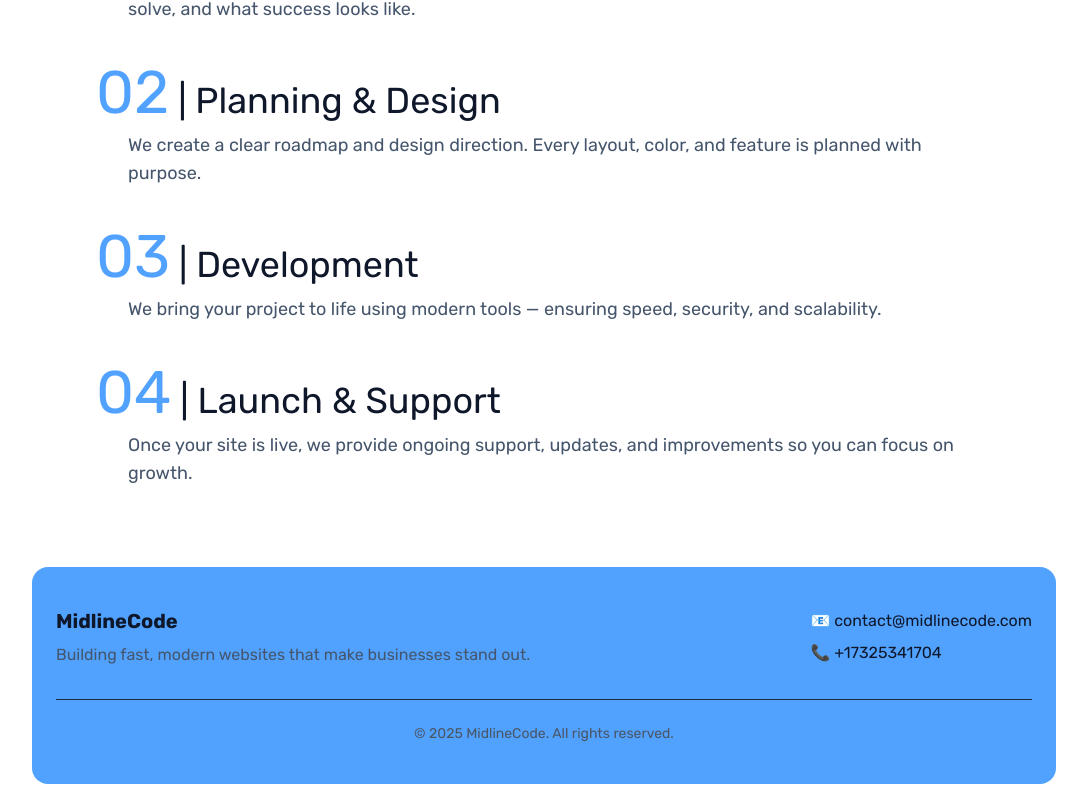
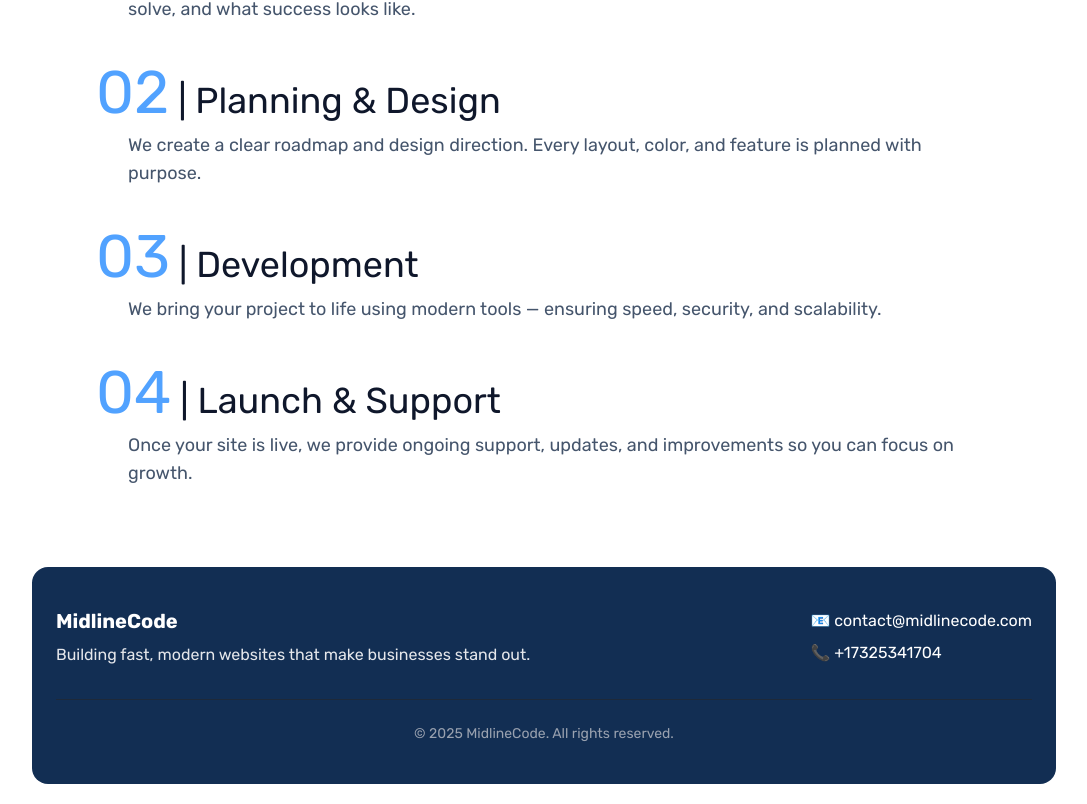
Before and after one commit to ajdinhusetovic/midline-portfolio, a Next.js app: page / in a window 1280 px wide. Shown: the part 2721-3525 px from the top of the page, without its empty margins (96-1183 px from the left). Built offline with nearby package versions, Linux system fonts and the light colour scheme.

Commit message:
update footer

```diff
--- a/components/Footer.tsx
+++ b/components/Footer.tsx
@@ -1,13 +1,11 @@
 export default function Footer() {
   return (
-    <footer className="text-slate-600 py-10 px-6 bg-blue-400 mb-5 mt-20 max-w-5xl mx-auto rounded-2xl">
+    <footer className="text-slate-600 py-10 px-6 bg-[#122e53] mb-5 mt-20 max-w-5xl mx-auto rounded-2xl">
       <div className="max-w-6xl mx-auto flex flex-col md:flex-row items-center justify-between gap-6 text-center md:text-left">
         {/* Left Side */}
         <div>
-          <h2 className="text-slate-900 text-xl font-semibold mb-2">
-            MidlineCode
-          </h2>
-          <p className="text-slate-600">
+          <h2 className="text-white text-xl font-semibold mb-2">MidlineCode</h2>
+          <p className="text-gray-200">
             Building fast, modern websites that make businesses stand out.
           </p>
         </div>
@@ -18,7 +16,7 @@ export default function Footer() {
             📧{" "}
             <a
               href="mailto:contact@midlinecode.com"
-              className="text-slate-900 hover:text-white transition"
+              className="text-white hover:text-blue-400 transition"
             >
               contact@midlinecode.com
             </a>
@@ -27,7 +25,7 @@ export default function Footer() {
             📞{" "}
             <a
               href="tel:+17325341704"
-              className="text-slate-900 hover:text-white transition"
+              className="text-white hover:text-blue-400 transition"
             >
               +17325341704
             </a>
@@ -36,7 +34,7 @@ export default function Footer() {
       </div>
 
       {/* Divider */}
-      <div className="border-t border-gray-800 mt-8 pt-6 text-center text-sm text-gray-600">
+      <div className="border-t border-gray-800 mt-8 pt-6 text-center text-sm text-gray-400">
         © {new Date().getFullYear()} MidlineCode. All rights reserved.
       </div>
     </footer>
```
